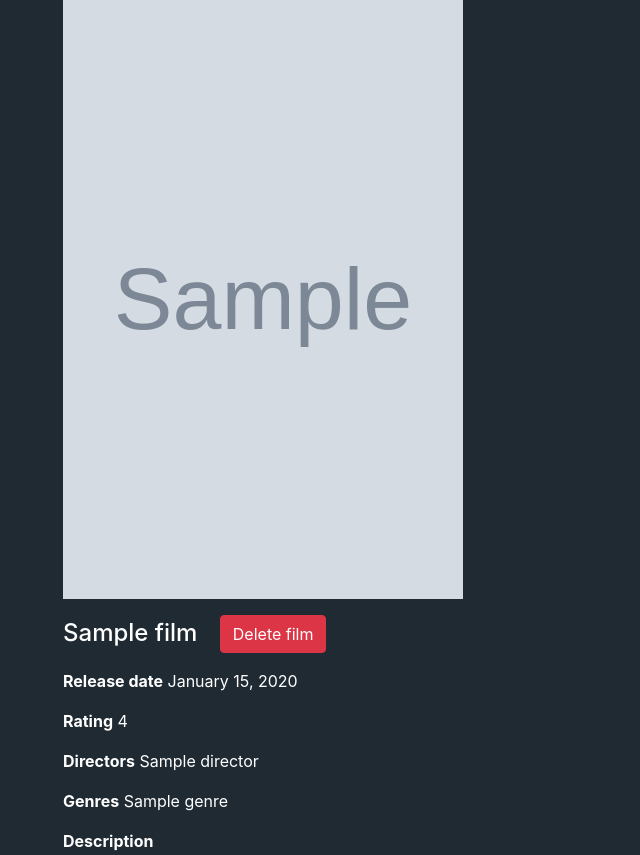
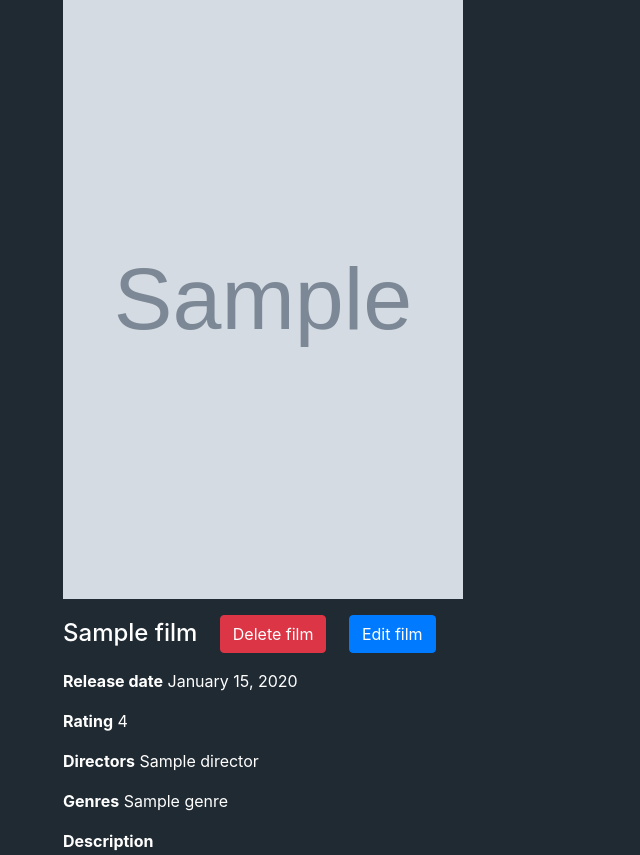
Before and after one commit to Geleoz/film_library_api, a Flask app: template services/web/project/templates/film_page.html in a window 1280 px wide. Shown: the part 105-960 px from the top of the page, without its empty margins (0-640 px from the left). Run offline with Flask 2, Linux system fonts and the light colour scheme; the visitor is signed in with stand-in values (Sample User, id 1); the template is opened without the code that fills it: most values are stand-ins (such as "Sample title", 1, 10 or a date in 2020); grey boxes marked "Sample" are stand-in pictures; data that the repository does not hold is empty; some libraries are stand-ins or nearby versions.

Commit message:
edit film function added

```diff
--- a/services/web/project/forms.py
+++ b/services/web/project/forms.py
@@ -49,7 +49,7 @@ class AddFilm(FlaskForm):
     )
     description = TextAreaField(
         label="Description",
-        validators=[Length(max=2048, message="Description is too long.")],
+        validators=[Length(max=4096, message="Description is too long.")],
     )
     rating = DecimalField(
         label="Rating",
@@ -65,7 +65,7 @@ class AddFilm(FlaskForm):
     genre = MultiCheckboxField(
         label="Genres", validators=[InputRequired(message="Genres not specified.")]
     )
-    submit = SubmitField(label="Add film")
+    submit = SubmitField(label="Confirm")
 
 
 class FilterBy(FlaskForm):
--- a/services/web/project/routes.py
+++ b/services/web/project/routes.py
@@ -237,6 +237,59 @@ def add_film_page():
     return render_template("add_film.html", form=form)
 
 
+@app.route("/edit_film", methods=["GET", "POST"])
+@login_required
+@swag_from("static/edit_film_get.yml", methods=["GET"])
+@swag_from("static/edit_film_post.yml", methods=["POST"])
+def edit_film_page():
+    """
+    Edit film page
+    :return:
+        - redirect to another route
+        - html template
+    """
+    film = Film.query.get(request.args.get("film_id"))
+    if not film or not (current_user.is_admin() or film.user_id == current_user.id):
+        return redirect(url_for("home_page"))
+
+    form = AddFilm()
+    form.genre.choices = [(str(x.id), x.name) for x in Genre.query.all()]
+    if form.validate_on_submit():
+        film.title = request.form["title"]
+        film.release_date = request.form["release_date"]
+        film.description = request.form["description"]
+        film.rating = request.form["rating"]
+        film.poster = request.form["poster"]
+        film.directors = []
+        film.directors.append(Director.query.get(request.form["director"]))
+        film.genres = []
+        for genre_id in form.genre.data:
+            film.genres.append(Genre.query.get(genre_id))
+        db.session.commit()
+        flash("Film has been edited successfully.", category="success")
+        app.logger.info(
+            f"Film {film}(id: {film.id}) edited by user {current_user.username}"
+        )
+        return redirect(url_for("film_page", film_id=film.id, film_title=film.title))
+
+    if form.errors != {}:
+        for err in form.errors.values():
+            flash(f"Error: {err}.", category="danger")
+
+    form.title.default = film.title
+    form.release_date.default = film.release_date
+    form.description.default = film.description
+    form.rating.default = film.rating
+    form.poster.default = film.poster
+    form.director.default = film.directors[0]
+    default_genres = []
+    for genre in film.genres:
+        default_genres.append(genre.id)
+    form.genre.default = default_genres
+    form.process()
+    return render_template("edit_film.html", form=form)
+
+
 @app.route("/delete_film", methods=["POST"])
 @login_required
 @swag_from("static/delete_film.yml")
@@ -245,7 +298,8 @@ def delete_film_page():
     Delete film page
     :return: redirect to another route
     """
-    if not current_user.is_admin() and Film.query.get(request.args.get("film_id")).user_id != current_user.id:
+    film = Film.query.get(request.args.get("film_id"))
+    if not film or not (current_user.is_admin() or film.user_id == current_user.id):
         return redirect(url_for("home_page"))
     app.logger.info(
         f"Film {Film.query.get(request.args.get('film_id'))}"
--- a/services/web/project/templates/film_page.html
+++ b/services/web/project/templates/film_page.html
@@ -17,6 +17,7 @@
                 {{ film.title }}
                 {% if current_user.is_authenticated and (film.user_id == current_user.id or current_user.is_admin()) %}
                     <button type="button" class="btn btn-danger ml-3" data-toggle="modal" data-target="#deleteFilmModal">Delete film</button>
+                    <a class="btn btn-primary ml-3" href="{{ url_for('edit_film_page', film_id=film.id) }}">Edit film</a>
                 {% endif %}
             </h4>
         </p>
```
Also changed, not shown: services/web/manage.py (+21 -20 lines), services/web/project/static/edit_film_get.yml (added, +10 -0 lines), services/web/project/static/edit_film_post.yml (added, +42 -0 lines), services/web/project/templates/edit_film.html (added, +42 -0 lines), services/web/tests/test_film_add_delete_edit.py (renamed from services/web/tests/test_film_add_delete.py, +47 -14 lines).
